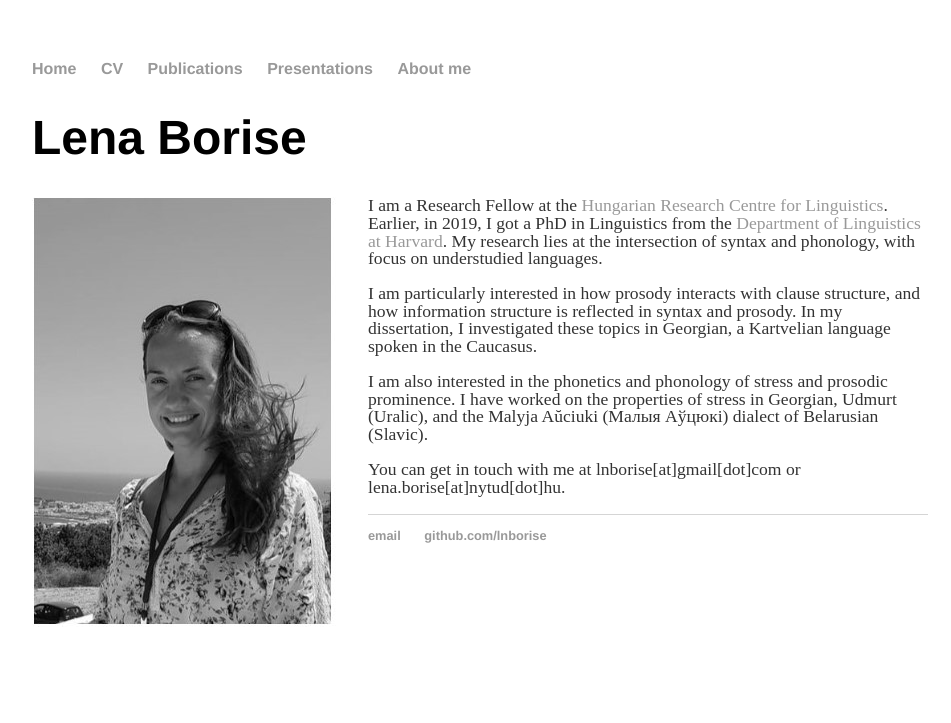
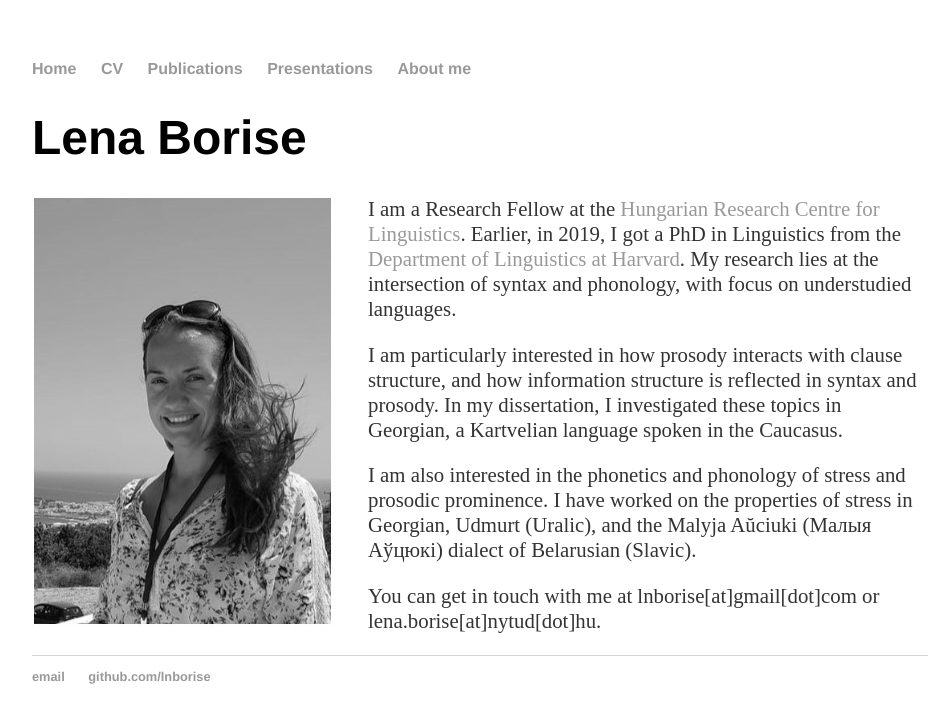
Before and after one commit to lnborise/lnborise.github.io, a Jekyll site: the page built from index.html, in a window 1280 px wide. Shown: the top 723 px of the page, without its empty margins (160-1111 px from the left). Built offline with Jekyll 4.4.1, drawn with Linux system fonts in a browser that asks for light colours.

Commit message:
Update main.css

```diff
--- a/css/main.css
+++ b/css/main.css
@@ -24,8 +24,8 @@ h1 {
     font-family:'Helvetica', 'Arial', 'Sans-Serif';
 }
 p {
-    font-size: 1.1em;
-    line-height: 1em;
+    font-size: 1.3em;
+    line-height: 1.2em;
     color: #333;
 }
 footer {
```
